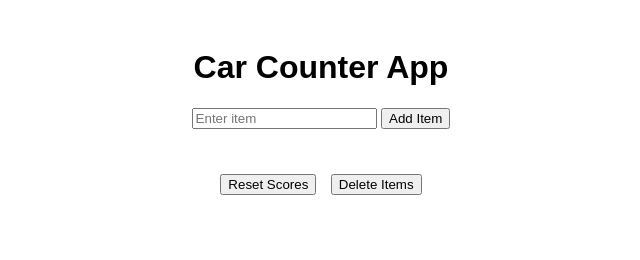
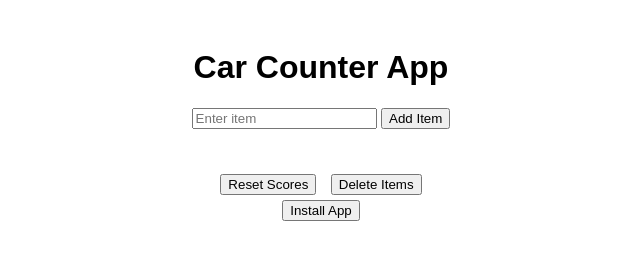
Before and after one commit to tagcashdev/CarCounterPWA, a plain HTML site: page index.html in a window 1280 px wide. Shown: the whole page, without its empty margins (319-959 px from the left). Drawn offline with Linux system fonts and the light colour scheme.

Commit message:
install button
shoe install button

```diff
--- a/index.html
+++ b/index.html
@@ -20,7 +20,7 @@
         <button id="delete-items">Delete Items</button>
     </div>
     <div id="install-section">
-        <button id="install-app" style="display:none;">Install App</button>
+        <button id="install-app" style="">Install App</button>
     </div>
     <script>
         if ('serviceWorker' in navigator) {
```
